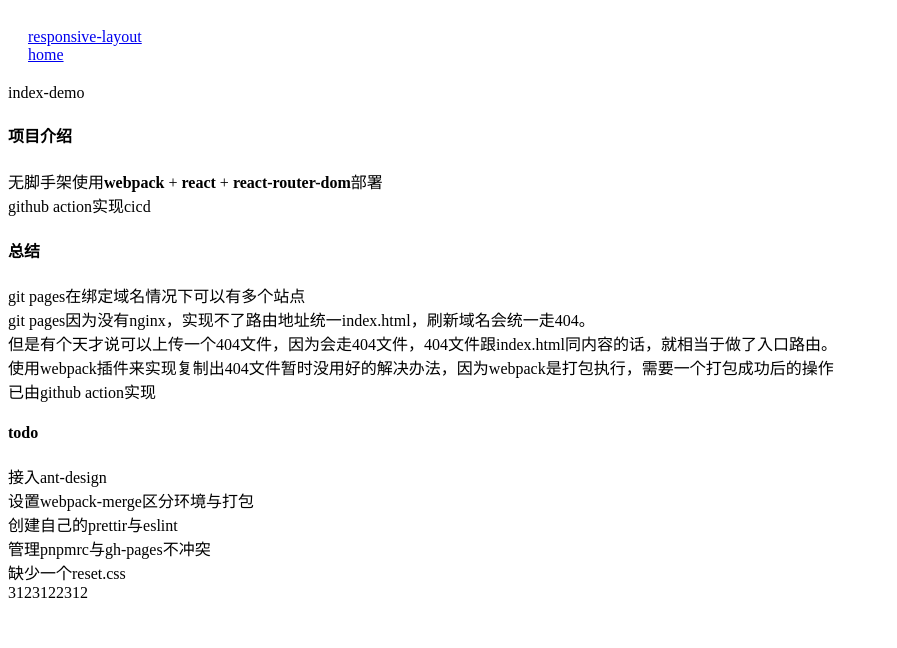
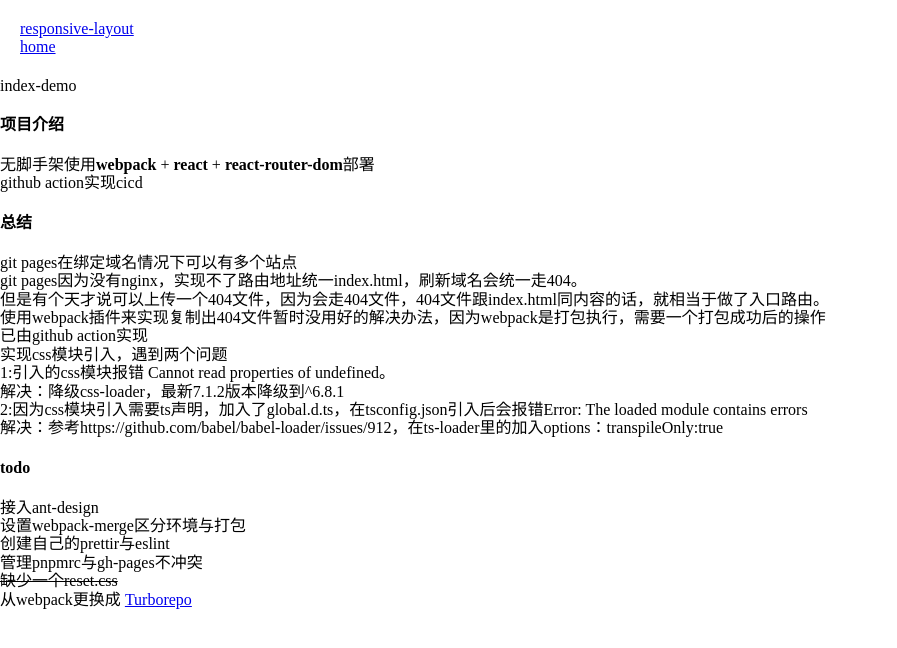
Before and after one commit to Sorabb/sora-pages, a React app: page /demo in a window 1280 px wide. Shown: the top 648 px of the page, without its empty margins (0-897 px from the left). Built offline with nearby package versions, Linux system fonts and the light colour scheme.

Commit message:
打通模块化css

```diff
--- a/package.json
+++ b/package.json
@@ -31,6 +31,7 @@
     "serve": "webpack serve"
   },
   "dependencies": {
+    "@csstools/normalize.css": "^12.1.1",
     "lodash": "^4.17.21",
     "nanoid": "^5.0.7",
     "react": "^18.3.1",
--- a/src/app.tsx
+++ b/src/app.tsx
@@ -4,6 +4,7 @@ import Home from './index';
 import Demo from './demo';
 import DemoResponsive from './demo/responsive-layout';
 import Result404 from './exception/404';
+import '@csstools/normalize.css';
 import {
     createBrowserRouter,
     BrowserRouter,
--- a/src/demo/index.tsx
+++ b/src/demo/index.tsx
@@ -25,13 +25,19 @@ export default () => {
                 </div>
                 <div>使用webpack插件来实现复制出404文件暂时没用好的解决办法，因为webpack是打包执行，需要一个打包成功后的操作</div>
                 <div>已由github action实现</div>
+                <div>实现css模块引入，遇到两个问题</div>
+                <div>1:引入的css模块报错 Cannot read properties of undefined。</div>
+                <div>解决：降级css-loader，最新7.1.2版本降级到^6.8.1</div>
+                <div>2:因为css模块引入需要ts声明，加入了global.d.ts，在tsconfig.json引入后会报错Error: The loaded module contains errors</div>
+                <div>解决：参考https://github.com/babel/babel-loader/issues/912，在ts-loader里的加入options：transpileOnly:true</div>
             <div>
                 <h4>todo</h4>
                 <div>接入ant-design</div>
                 <div>设置webpack-merge区分环境与打包</div>
                 <div>创建自己的prettir与eslint</div>
                 <div>管理pnpmrc与gh-pages不冲突</div>
-                <div>缺少一个reset.css</div>3123122312
+                <div><strike>缺少一个reset.css</strike></div>
+                <div>从webpack更换成 <a href="https://turbo.build" target='_blank'>Turborepo</a></div>
             </div>
         </>
     )
--- /dev/null
+++ b/src/demo/responsive-layout/components/ResponsiveItem/index.tsx
@@ -0,0 +1,6 @@
+import React from "react";
+export default () => {
+    return (
+        <div>3213213</div>
+    )
+}
--- /dev/null
+++ b/src/demo/responsive-layout/components/SelectCompInfo/style/index.module.scss
@@ -0,0 +1,9 @@
+.wrap {
+  .content {
+    padding: 10px;
+    border: 1px solid #ddd;
+    border-radius: 8px;
+    min-width: 1200px;
+  }
+
+}
--- a/src/demo/responsive-layout/index.tsx
+++ b/src/demo/responsive-layout/index.tsx
@@ -1,18 +1,27 @@
 import React from "react";
 import {Link} from "react-router-dom";
 import styles from './style/index.module.scss';
-console.log(styles)
+import ResponsiveItem from './components/ResponsiveItem'
 export default () => {
     return (
         <>
-            <div>
+            {/*<div>
                 <Link to={'/'}>index</Link>
             </div>
             <div>
                 <Link to={'/demo'}>demo</Link>
             </div>
-            <div>responsive-layout321321</div>
-            <div className={styles['wrap']}></div>
+            <div>responsive-layout321321</div>*/}
+            <div className={styles['wrap']}>
+                <div className={styles['content']}>
+                    <div className={styles['main']}>
+                        <div className={styles['main-title']}>responsive-layout</div>
+                        <ResponsiveItem />
+                    </div>
+
+                </div>
+
+            </div>
         </>
     )
 }
--- a/src/demo/responsive-layout/style/index.module.scss
+++ b/src/demo/responsive-layout/style/index.module.scss
@@ -1,4 +1,32 @@
+:global {
+  body {
+    height: 100vh;
+    margin: 0;
+  }
+}
 .wrap {
-  background: red;
-  padding: 10px;
+  position: absolute;
+  top: 0;
+  left: 0;
+  bottom: 0;
+  right: 0;
+  .content {
+    padding: 10px;
+    height: 100%;
+    box-sizing: border-box;
+    .main {
+      box-sizing: border-box;
+      border: 1px solid #ddd;
+      width: 1280px;
+      margin: 0 auto;
+      height: 100%;
+      box-shadow: rgba(134, 138, 165, 0.41) 0 0 12px 0;
+      .main-title {
+        text-align: center;
+        line-height: 44px;
+        border-bottom: 1px solid #ddd;
+      }
+    }
+  }
+
 }
--- a/webpack.config.js
+++ b/webpack.config.js
@@ -33,7 +33,12 @@ const config = {
         rules: [
             {
                 test: /\.(ts|tsx)$/i,
-                use: ['ts-loader','babel-loader'],
+                use: [{
+                    loader: 'ts-loader',
+                    options: {
+                        transpileOnly: true
+                    }
+                },'babel-loader'],
                 exclude: ['/node_modules/'],
             },
             {
```
Also changed, not shown: src/demo/responsive-layout/components/SelectCompInfo/index.tsx (added, +7 -0 lines), 1 other file (tests, documents, lock files or other folders).
